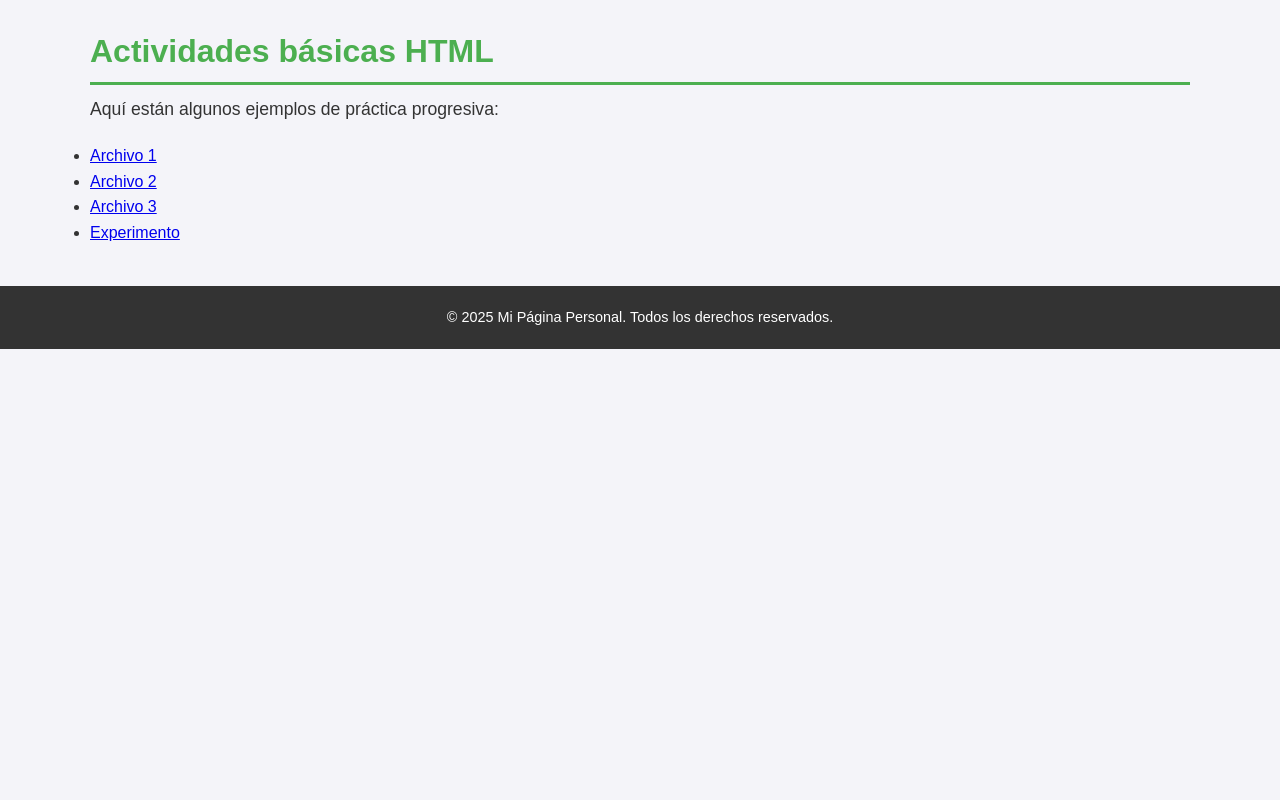
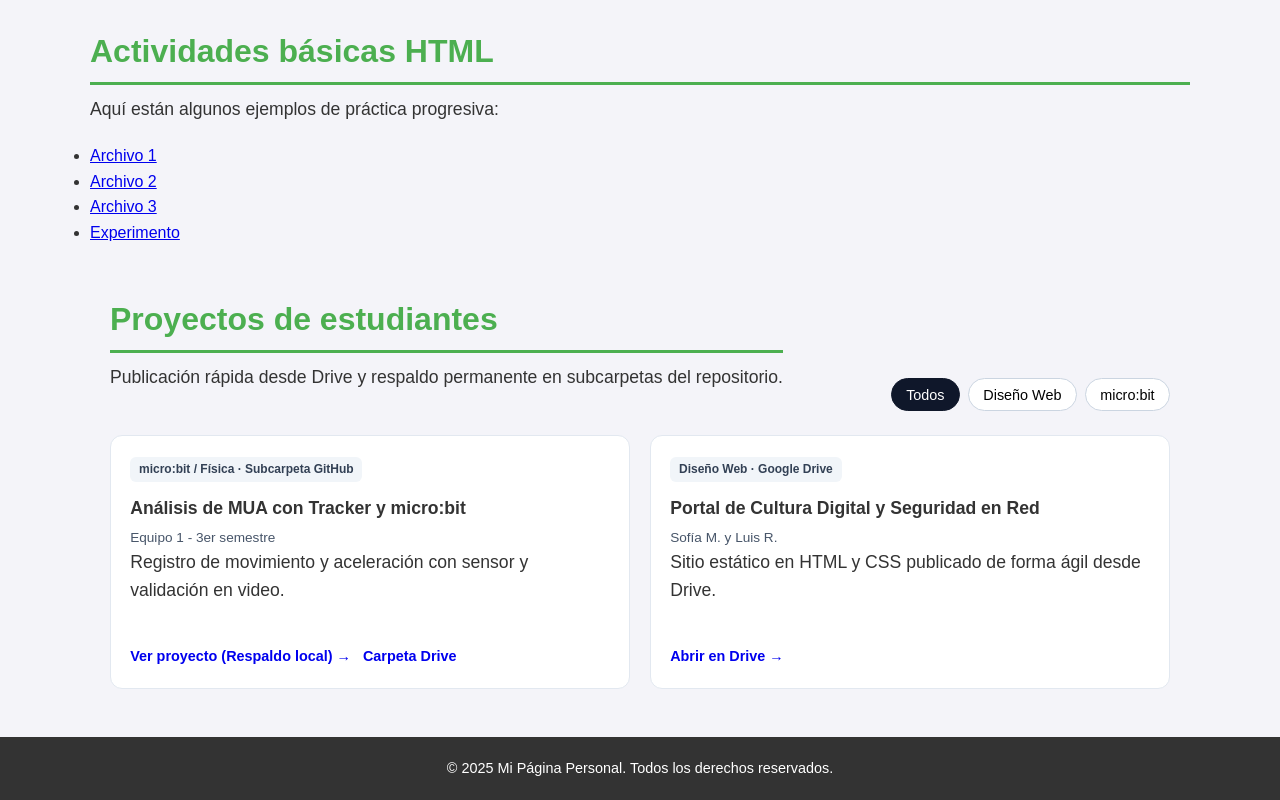
Before and after one commit to profe-alfredo/profe-alfredo.github.io, a plain HTML site: page index.html in a window 1280 px wide. Shown: the part 1336-2136 px from the top of the page. Before the commit the page ends 1685 px from the top, so only its background shows below. Drawn offline with Linux system fonts and the light colour scheme.

Commit message:
Añadiendo secciones al index y a los estilos de la página de inicio.

```diff
--- a/index.html
+++ b/index.html
@@ -65,6 +65,23 @@
             <!-- Añade más enlaces según sea necesario -->
         </ul>
     </section>
+
+    <section id="proyectos-estudiantes" class="proyectos-section">
+  <div class="proyectos-top">
+    <div>
+      <h2>Proyectos de estudiantes</h2>
+      <p>Publicación rápida desde Drive y respaldo permanente en subcarpetas del repositorio.</p>
+    </div>
+    <div class="proyectos-filtros" role="group" aria-label="Filtrar proyectos">
+      <button type="button" class="filtro-btn activo" data-filtro="todos">Todos</button>
+      <button type="button" class="filtro-btn" data-filtro="web">Diseño Web</button>
+      <button type="button" class="filtro-btn" data-filtro="microbit">micro:bit</button>
+    </div>
+  </div>
+
+  <div id="lista-proyectos" class="grid-proyectos" aria-live="polite"></div>
+
+</section>
 </div>
 
 <footer>
@@ -72,4 +89,7 @@
 </footer>
 
 </body>
+
+<script src="js/proyectos.js" defer></script>
+
 </html>
--- a/styles.css
+++ b/styles.css
@@ -175,3 +175,91 @@ footer {
         padding: 6px 10px;
     }
 }
+
+.proyectos-section {
+  max-width: 1100px;
+  margin: 3rem auto;
+  padding: 0 1.25rem;
+}
+
+.proyectos-top {
+  display: flex;
+  flex-wrap: wrap;
+  justify-content: space-between;
+  align-items: flex-end;
+  gap: 1rem;
+  margin-bottom: 1.5rem;
+}
+
+.proyectos-filtros {
+  display: flex;
+  flex-wrap: wrap;
+  gap: 0.5rem;
+}
+
+.filtro-btn {
+  padding: 0.45rem 0.9rem;
+  border: 1px solid #cbd5e1;
+  background: #ffffff;
+  border-radius: 999px;
+  cursor: pointer;
+  font-size: 0.9rem;
+}
+
+.filtro-btn.activo {
+  background: #0f172a;
+  color: #ffffff;
+  border-color: #0f172a;
+}
+
+.grid-proyectos {
+  display: grid;
+  grid-template-columns: repeat(auto-fit, minmax(270px, 1fr));
+  gap: 1.25rem;
+}
+
+.tarjeta-proyecto {
+  border: 1px solid #e2e8f0;
+  border-radius: 12px;
+  padding: 1.2rem;
+  background: #ffffff;
+  display: flex;
+  flex-direction: column;
+  justify-content: space-between;
+  gap: 0.9rem;
+}
+
+.badge-origen {
+  display: inline-block;
+  font-size: 0.75rem;
+  font-weight: 600;
+  padding: 0.2rem 0.55rem;
+  border-radius: 6px;
+  background: #f1f5f9;
+  color: #334155;
+  margin-bottom: 0.5rem;
+}
+
+.tarjeta-proyecto h3 {
+  margin: 0.25rem 0;
+  font-size: 1.1rem;
+}
+
+.meta-alumnos {
+  font-size: 0.85rem;
+  color: #475569;
+  margin: 0;
+}
+
+.acciones-proyecto {
+  display: flex;
+  gap: 0.75rem;
+  flex-wrap: wrap;
+  margin-top: 0.4rem;
+}
+
+.acciones-proyecto a {
+  text-decoration: none;
+  font-weight: 600;
+  font-size: 0.9rem;
+}
```
